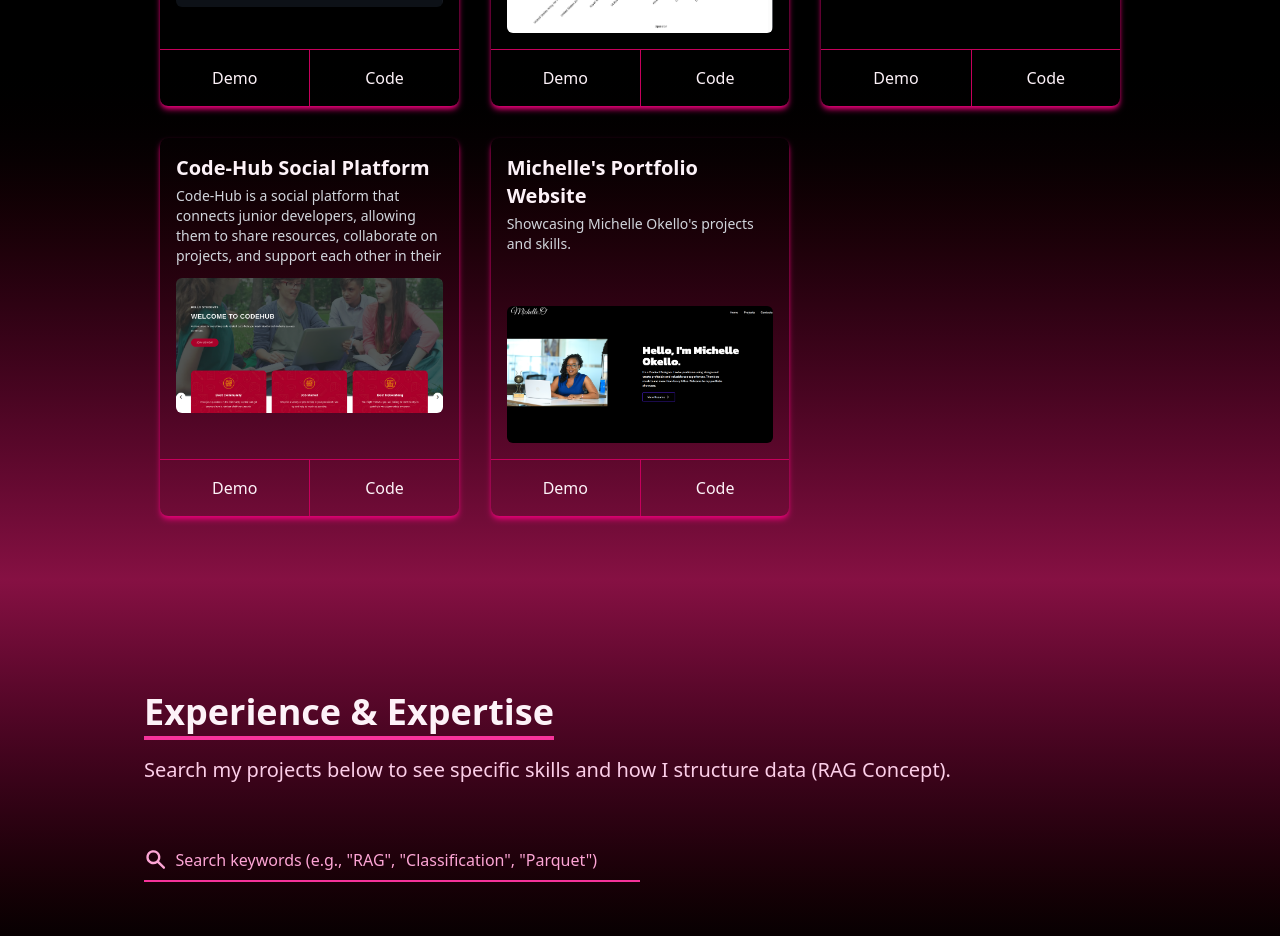
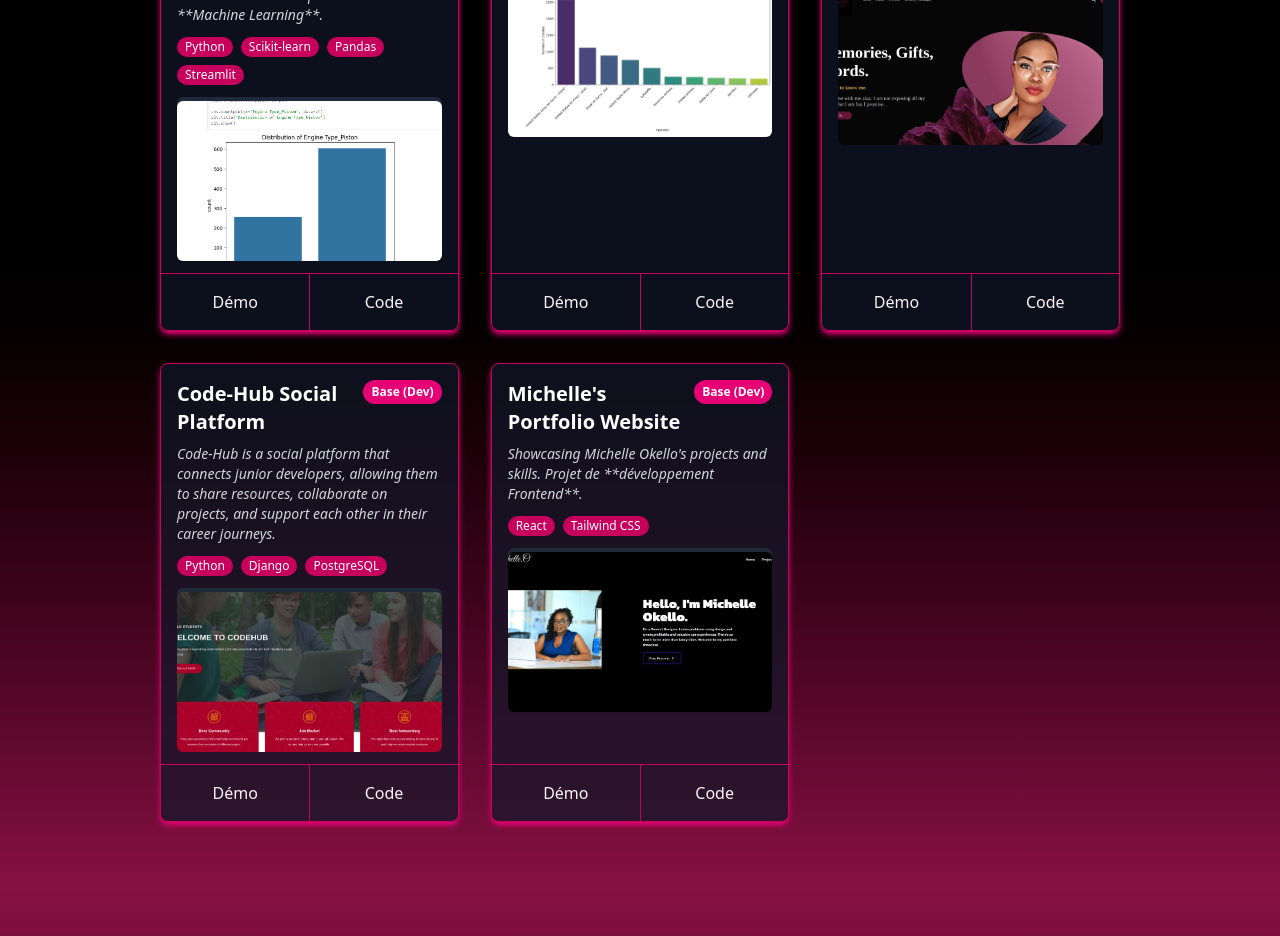
Before and after one commit to Charlotte-Natasha/Digital..Journey, a React (Vite) app: page / in a window 1280 px wide. Shown: the part 1860-2796 px from the top of the page. Built offline with nearby package versions, Linux system fonts and the light colour scheme.

Commit message:
modified portfolio and experience page

```diff
--- a/package.json
+++ b/package.json
@@ -11,6 +11,7 @@
   },
   "dependencies": {
     "@emailjs/browser": "^4.4.1",
+    "@formspree/react": "^3.0.0",
     "@tailwindcss/vite": "^4.1.14",
     "i18next": "^25.6.0",
     "i18next-browser-languagedetector": "^8.2.0",
@@ -39,6 +40,6 @@
     "vite-tsconfig-paths": "^5.1.4"
   },
   "engines": {
-  "node": "24x"
+    "node": "24x"
+  }
 }
-}
--- a/src/components/Contact.jsx
+++ b/src/components/Contact.jsx
@@ -1,7 +1,5 @@
 import React from "react";
 import { useTranslation } from "react-i18next";
-// Removed: import emailjs from "@emailjs/browser";
-// Removed: import { useRef, useState } from "react";
 
 const Contact = () => {
   const { t } = useTranslation();
--- a/src/components/Experience.jsx
+++ b/src/components/Experience.jsx
@@ -1,94 +1,135 @@
-import React, { useState } from 'react';
-import { HiSearch, HiOutlineDocumentText } from 'react-icons/hi';
-// 👇 Import the structured project data
-import { projectsData } from '../data/projectData.jsx';
+import React from 'react';
 
-// This helper component will show the Schema when the user clicks the button
-const SchemaModal = ({ schema }) => (
-    <div className="mt-4 p-3 bg-gray-900 border border-pink-700 rounded-lg text-xs text-pink-200">
-        <p className="font-bold mb-1 underline">Conceptual Data Schema (Apache Format):</p>
-        {schema.map((item, index) => (
-            <p key={index} className="pl-2">
-                - {item.field}: **{item.type}** (Encoding: {item.format})
-            </p>
-        ))}
-    </div>
-);
+const skillsData = [
+    {
+        category: "DATA SCIENCE & PROG.",
+        items: ["Python (Scikit-learn, Pandas, Plotly)", "Machine Learning/NLP", "Analyse de données"]
+    },
+    {
+        category: "DÉVELOPPEMENT & OUTILS",
+        items: ["React/Vite, Node.js", "Django/Flask, SQL", "Firebase/Google Cloud"]
+    },
+    {
+        category: "COMPÉTENCES TRANSFÉRABLES",
+        items: ["Rigueur Analytique", "Gestion de Projet (Agile)", "Esprit Critique"]
+    }
+];
 
+// Séparation des données pour deux sections distinctes
+const aviationExperience = [
+    {
+        company: "BlueBird Aviation",
+        duration: "Mars ‘19 à Juin ‘21",
+        title: "Technicienne Aéronautique",
+        location: "Aéroport Wilson, Nairobi",
+        tasks: [
+            "Application stricte des procédures de maintenance et des réglementations (DGAC).",
+            "Participation aux formations de sécurité et de maintenance.",
+            "Inspections pré-vol et structurales (fuselage, ailes, moteurs).",
+        ]
+    },
+    {
+        company: "East African Air Charters",
+        duration: "Janvier à Mars ‘17",
+        title: "Stage (Internship)",
+        location: "Aéroport Wilson, Nairobi",
+        tasks: [
+            "Maintenance curative, corrective et préventive (roues/freins) sur Cessna et Piper.",
+            "Contrôle, test et diagnostic des équipements embarqués.",
+            "Exécution des interventions selon la documentation technique (CMM).",
+        ]
+    },
+];
 
+const extraProfessionalActivities = [
+    {
+        company: "Cajigo",
+        duration: "Juillet ‘23 - Jan ’25",
+        title: "Responsable des médias sociaux",
+        location: "En ligne (UK)",
+        tasks: [
+            "Automatisation de la planification de contenu pour l'efficacité opérationnelle.",
+            "Rédaction et structuration de contenu LinkedIn ciblé (renforcement des compétences de reporting).",
+        ]
+    },
+    {
+        company: "GG Care",
+        duration: "Août ‘23 - Déc ‘23",
+        title: "Développeur Backend Junior",
+        location: "En ligne (UK)",
+        tasks: [
+            "Développement d'interactions vocales pour IHM intuitives et critiques.",
+            "Gestion d'états d'interface en temps réel pour des retours utilisateurs fiables (analogie cockpit).",
+        ]
+    },
+];
+
+// Le composant Experience utilise désormais les deux listes séparées.
 const Experience = () => {
-    const [searchTerm, setSearchTerm] = useState('');
-    const [activeSchemaId, setActiveSchemaId] = useState(null);
 
-    // RAG/Retrieval Simulation Logic
-    const filteredProjects = projectsData.filter(project => {
-        if (searchTerm === '') return true;
-        const query = searchTerm.toLowerCase();
+    // Fonction utilitaire pour rendre les blocs d'expérience
+    const renderExperienceBlocks = (data) => (
+        <div className='space-y-12'>
+            {data.map((job, index) => (
+                <div key={index} className='p-6 rounded-xl bg-pink-900/40 border border-pink-700 shadow-xl transition-all duration-300 hover:border-pink-500'>
+                    <div className='flex justify-between items-start flex-wrap mb-2'>
+                        <h3 className='text-2xl font-bold text-white'>{job.company}</h3>
+                        <p className='text-md font-medium text-pink-300 italic'>{job.duration}</p>
+                    </div>
 
-        // Search across title and 'vector_tags' (keywords)
-        return project.title.toLowerCase().includes(query) ||
-                project.keywords.some(tag => tag.toLowerCase().includes(query));
-    });
+                    <div className='text-pink-200 mb-4'>
+                        <p className='font-semibold'>{job.title}</p>
+                        <p className='text-sm italic'>{job.location}</p>
+                    </div>
+
+                    <ul className='list-disc pl-5 space-y-2 text-gray-300'>
+                        {job.tasks.map((task, i) => (
+                            <li key={i} className='text-base'>{task}</li>
+                        ))}
+                    </ul>
+                </div>
+            ))}
+        </div>
+    );
 
     return (
-        <div name='experience' className='w-full pt-24 pb-24 bg-gradient-to-b to-black via-black from-pink-900 text-pink-50'>
+        <div name='experience' className='w-full min-h-screen pt-24 pb-24 bg-gradient-to-b to-black via-black from-pink-900 text-pink-50'>
             <div className='max-w-screen-lg p-4 mx-auto flex flex-col justify-center w-full'>
 
                 {/* Section Header */}
                 <div className='pb-8'>
-                    <p className='text-4xl font-bold inline border-b-4 border-pink-500'>Experience & Expertise</p>
+                    <p className='text-4xl font-bold inline border-b-4 border-pink-500'>Compétences & Expérience</p>
                     <p className='py-6 text-xl text-pink-200'>
-                        Search my projects below to see specific skills and how I structure data (RAG Concept).
+                        Aperçu de mon expertise technique et de mon parcours professionnel.
                     </p>
                 </div>
 
-                {/* 🎯 Skill Retrieval Search Bar (RAG Simulation) */}
-                <div className='flex items-center w-full md:w-1/2 mb-10 border-b-2 border-pink-500'>
-                    <HiSearch size={25} className='text-pink-300 mr-2' />
-                    <input
-                        type='text'
-                        placeholder='Search keywords (e.g., "RAG", "Classification", "Parquet")'
-                        value={searchTerm}
-                        onChange={(e) => setSearchTerm(e.target.value)}
-                        className='bg-transparent border-none w-full text-pink-100 placeholder-pink-300 focus:outline-none py-2'
-                    />
+                {/* --- 1. SKILLS SECTION (COMPÉTENCES) --- */}
+                <h2 className='text-3xl font-semibold text-white mb-6 border-l-4 border-pink-500 pl-3'>Compétences Clés</h2>
+                <div className='grid md:grid-cols-3 gap-8 mb-16'>
+                    {skillsData.map((section, index) => (
+                        <div key={index} className='p-6 rounded-xl bg-pink-900/40 border border-pink-700 shadow-lg'>
+                            <h3 className='text-lg font-bold text-pink-300 mb-4 uppercase tracking-wider'>{section.category}</h3>
+                            <ul className='space-y-2'>
+                                {section.items.map((item, i) => (
+                                    <li key={i} className='flex items-start text-gray-200 text-base'>
+                                        <span className='text-pink-500 mr-2'>&#9733;</span> {/* Star icon for bullet */}
+                                        {item}
+                                    </li>
+                                ))}
+                            </ul>
+                        </div>
+                    ))}
                 </div>
 
-                {/* PROJECT CARDS - Displaying filtered results */}
-                <div className='grid grid-cols-1 md:grid-cols-2 gap-8 py-8'>
-                    {filteredProjects.map((project) => (
-                        <div key={project.id} className='shadow-xl p-6 rounded-xl bg-pink-900/40 border border-pink-700 hover:border-pink-500 duration-300'>
+                {/* --- 2. PROFESSIONAL EXPERIENCE SECTION (EXPÉRIENCE PROFESSIONNELLE) --- */}
+                <h2 className='text-3xl font-semibold text-white mb-6 border-l-4 border-pink-500 pl-3'>Expérience Professionnelle - Hors Tech</h2>
+                {renderExperienceBlocks(aviationExperience)}
 
-                            <h3 className='text-2xl font-bold text-white mb-2'>{project.title}</h3>
-                            <p className='text-pink-200 mb-4 italic'>{project.subtitle}</p>
-                            <p className='text-gray-300 mb-4'>{project.description}</p>
+                {/* --- 3. EXTRA-PROFESSIONAL ACTIVITIES SECTION (ACTIVITÉS EXTRA-PROFESSIONNELLES) --- */}
+                <h2 className='text-3xl font-semibold text-white mt-12 mb-6 border-l-4 border-pink-500 pl-3'>Activites Extra-Professionnelle - Tech</h2>
+                {renderExperienceBlocks(extraProfessionalActivities)}
 
-                            <div className='flex flex-wrap gap-2 text-sm mb-4'>
-                                {project.keywords.map((tag, index) => (
-                                    <span key={index} className='px-3 py-1 bg-pink-600 rounded-full text-xs text-white'>
-                                        {tag}
-                                    </span>
-                                ))}
-                            </div>
-
-                            {/* 🎯 Schema/Apache Concept Button */}
-                            <button
-                                onClick={() => setActiveSchemaId(project.id === activeSchemaId ? null : project.id)}
-                                className='flex items-center text-sm font-semibold text-pink-300 hover:text-white transition-colors duration-200'
-                            >
-                                <HiOutlineDocumentText size={18} className='mr-1' />
-                                View Data Schema Concept
-                            </button>
-
-                            {/* Schema Modal Display */}
-                            {activeSchemaId === project.id && <SchemaModal schema={project.input_data_schema} />}
-                        </div>
-                    ))}
-
-                    {filteredProjects.length === 0 && (
-                        <p className="text-pink-300 text-lg">No projects match your current search query. Try keywords like 'RAG' or 'Python'.</p>
-                    )}
-                </div>
             </div>
         </div>
     );
--- a/src/components/Home.jsx
+++ b/src/components/Home.jsx
@@ -31,7 +31,7 @@ const Home = () => {
               </h2>
               <p className="text-pink-50 text-sm sm:text-base leading-relaxed">
                 I am a <b className="text-pink-100">BAC+3 student in AI and Data Science</b> at EPSI Montpellier.
-                Currently pursuing an <b className="text-pink-100">apprenticeship (2 weeks in/2 weeks school)</b>,
+                Currently pursuing an <b className="text-pink-100">apprenticeship (1 week in school/3 weeks school at the company)</b>,
                 I am dedicated to developing solid competencies in <b className="text-pink-100">data analysis</b>,
                 intelligent automation, and <b className="text-pink-100">model deployment</b> to contribute to
                 high-impact technological projects.
--- a/src/components/Portfolio.jsx
+++ b/src/components/Portfolio.jsx
@@ -3,16 +3,66 @@ import three from "../assets/portfolio/three.png";
 import mitch from "../assets/portfolio/mitch.png";
 import code from "../assets/portfolio/co.png";
 import crash from "../assets/portfolio/crashes.png";
-import perfomance from "../assets/portfolio/perfomance.png";
+import piston from "../assets/portfolio/piston.png";
+
+// --- DATA PROCESSING / FEATURE ENGINEERING FOR PORTFOLIO ---
+/**
+ * Prépare la pile technologique pour l'analyse (transforme les chaînes en tableaux).
+ * @param {Array | string} stack - La pile technologique.
+ * @returns {Array} La pile technologique comme tableau de chaînes.
+ */
+const normalizeTechStack = (stack) => {
+    if (Array.isArray(stack)) return stack;
+    if (typeof stack === 'string') {
+        return stack.split(/, /).map(s => s.trim());
+    }
+    return [];
+};
+
+/**
+ * Simule un pipeline de traitement de données pour les projets.
+ * Analyse le teaser et la pile technologique pour assigner un score de pertinence IA/ML.
+ */
+const processProjectData = (data) => {
+    return data.map(project => {
+        let level = 'Base (Dev)';
+        let color = 'bg-pink-600';
+
+        // Normalisation de la pile tech pour l'analyse
+        const techStackArray = normalizeTechStack(project.techStack);
+
+        // Combinaison et conversion en minuscules pour l'analyse
+        const content = project.teaser.toLowerCase() + ' ' + techStackArray.join(' ').toLowerCase();
+
+        // Logique d'attribution de pertinence
+        if (content.includes('machine learning') || content.includes('nlp') || content.includes('prediction') || content.includes('scikit-learn')) {
+            level = 'Élevée (AI/ML)';
+            color = 'bg-green-600';
+        } else if (content.includes('data cleaning') || content.includes('visualization') || content.includes('analysis') || content.includes('three.js')) {
+            level = 'Moyenne (Analyse/3D)';
+            color = 'bg-yellow-600';
+        }
+
+        return {
+            ...project,
+            techStack: techStackArray, // Utilise le tableau normalisé
+            relevanceLevel: level,
+            relevanceColor: color,
+        };
+    });
+};
+// -------------------------------------------------------------------
 
 const Portfolio = () => {
-  const portfolios = [
+
+    // Données brutes des projets
+    const rawPortfolios = [
         {
             id: 1,
-      src: perfomance,
+            src: piston,
             title: "Aircraft Performance and Engine Type Prediction ",
             teaser:
-        "Involves data cleaning, feature selection (Lasso, Mutual Info), model training (Linear, Logistic Regression), evaluation (RMSE, R2, Accuracy, F1), and cross-validation.",
+                "Involves data cleaning, feature selection (Lasso, Mutual Info), model training (Linear, Logistic Regression), evaluation (RMSE, R2, Accuracy, F1), and cross-validation. Forte composante de **Machine Learning**.",
             techStack: ["Python", "Scikit-learn", "Pandas", "Streamlit"],
             href: "https://colab.research.google.com/drive/1wDw6D7rXknG1pwsmiBI9JRVGiH6qlBwD#scrollTo=57bc788d",
             code: "https://github.com/Charlotte-Natasha/Airplane-Performance-and-Engine-Type-Prediction-Model",
@@ -22,7 +72,7 @@ const Portfolio = () => {
             src: crash,
             title: "Aircraft Crash Data Analysis",
             teaser:
-        "Project showcases data wrangling, interactive visualization, and clustering skills.",
+                "Project showcases data wrangling, interactive visualization, and clustering skills. Compétences en **Data Analysis** mises en avant.",
             techStack: ["Python", "Scikit-learn", "Pandas", "Streamlit"],
             href: "https://code--hub.herokuapp.com/",
             code: "https://github.com/Charlotte-Natasha/Aircraft-Crash-Data",
@@ -31,7 +81,7 @@ const Portfolio = () => {
             id: 3,
             src: three,
             title: "3D Birthday Portfolio Site",
-      teaser: "Interactive portfolio using Three.js and Vite.",
+            teaser: "Interactive portfolio using Three.js and Vite. Projet de **développement web 3D**.",
             techStack: ["React", "Three.js", "Vite"],
             href: "https://3d-birthday-site.netlify.app/",
             code: "https://github.com/Charlotte-Natasha/3D-portfolio",
@@ -41,7 +91,7 @@ const Portfolio = () => {
             src: code,
             title: "Code-Hub Social Platform",
             teaser: "Code-Hub is a social platform that connects junior developers, allowing them to share resources, collaborate on projects, and support each other in their career journeys.",
-      techStack: "Python, Django, PostgreSQL",
+            techStack: "Python, Django, PostgreSQL", // Sera normalisé
             href: "https://code--hub.herokuapp.com/",
             code: "https://github.com/Charlotte-Natasha/CodeHub",
         },
@@ -49,12 +99,16 @@ const Portfolio = () => {
             id: 5,
             src: mitch,
             title: "Michelle's Portfolio Website",
-      teaser: "Showcasing Michelle Okello's projects and skills.",
-      techStack: "React, Tailwind CSS",
+            teaser: "Showcasing Michelle Okello's projects and skills. Projet de **développement Frontend**.",
+            techStack: "React, Tailwind CSS", // Sera normalisé
             href: "https://michelleokello.netlify.app/",
             code: "https://github.com/Charlotte-Natasha/Mitch-Journey",
         },
     ];
+
+    // Traitement des données par le pipeline simulé
+    const processedPortfolios = processProjectData(rawPortfolios);
+
 
     return (
         <div
@@ -64,32 +118,49 @@ const Portfolio = () => {
         >
             <div className="max-w-screen-lg mx-auto flex flex-col justify-center w-full h-full px-4 md:px-6 lg:px-8">
                 <div className="pb-6 md:pb-8">
-          <p className="text-3xl md:text-4xl font-bold inline border-b-4 border-pink-900 mb-4 md:mb-6">
-            Portfolio
+                    <p className="text-3xl md:text-4xl font-bold inline border-b-4 border-pink-500 mb-4 md:mb-6">
+                        Portfolio de Projets IA & Tech
                     </p>
-          <p className="py-6">Check out some of my projects</p>
+                    <p className="py-6 text-pink-200">
+                        Découvrez mes réalisations. Le **Score de Pertinence IA** (simulé) est affiché pour mettre en lumière les projets les plus techniques.
+                    </p>
                 </div>
                 <div className="grid sm:grid-cols-2 md:grid-cols-3 gap-8 px-12 sm:px-0">
-          {portfolios.map(({ id, src, title, teaser, techStack, href, code }) => (
+                    {processedPortfolios.map(({ id, src, title, teaser, techStack, href, code, relevanceLevel, relevanceColor }) => (
                         <div
                             key={id}
-        // Uniform height management
-        className="shadow-md shadow-pink-600 rounded-lg flex flex-col h-full"
+                            className="shadow-md shadow-pink-600 rounded-lg flex flex-col h-full bg-gray-900/70 border border-pink-700 hover:border-green-500 duration-300 transform hover:scale-[1.02]"
                         >
                             {/* === CONTENT WRAPPER: Takes all space above buttons === */}
                             <div className="p-4 flex-grow">
-            <h3 className="text-xl font-semibold mb-1">{title}</h3>
+                                <div className="flex justify-between items-start mb-2">
+                                    <h3 className="text-xl font-semibold text-white">{title}</h3>
+                                    {/* Score de Pertinence IA Visible */}
+                                    <span
+                                        className={`flex-shrink-0 ml-3 px-2 py-1 text-xs font-bold rounded-full text-white ${relevanceColor}`}
+                                    >
+                                        {relevanceLevel}
+                                    </span>
+                                </div>
 
                                 {/* 🎯 Teaser/Tech Stack Wrapper: Limited Height & Overflow hidden */}
-            <div className="h-20 mb-3 overflow-hidden">
-                <p className="text-sm text-gray-300">{teaser}</p>
+                                <div className="mb-3">
+                                    <p className="text-sm text-gray-300 italic">{teaser}</p>
 
-                <div className="flex flex-wrap gap-2 mt-2">
-                    {/* ... techStack mapping ... */}
+                                    <div className="flex flex-wrap gap-2 mt-3">
+                                        {Array.isArray(techStack) && techStack.map((tech, i) => (
+                                            <span key={i} className="px-2 py-0.5 text-xs bg-pink-700 rounded-full text-white font-medium">
+                                                {tech}
+                                            </span>
+                                        ))}
                                     </div>
                                 </div>
 
-            <img src={src} alt={title} className="rounded-md duration-200 hover:scale-105" />
+                                {/* Image Placeholder */}
+                                <div className="w-full h-40 bg-gray-800 flex items-center justify-center rounded-md mt-2">
+                                    <img
+                                      src={src} alt={title} className="w-full h-40 object-cover rounded-md mt-2" />
+                                </div>
                             </div>
 
                             {/* === BUTTONS: Pushed to the very bottom === */}
@@ -97,16 +168,16 @@ const Portfolio = () => {
                                 <a
                                     href={href}
                                     target="_blank"
-                rel="noopener noreferrer" // Added
-                className="w-1/2 p-4 text-center duration-200 hover:scale-105 hover:bg-pink-700/20"
+                                    rel="noopener noreferrer"
+                                    className="w-1/2 p-4 text-center duration-200 hover:scale-[1.03] hover:bg-pink-700/20 font-medium"
                                 >
-                Demo
+                                    Démo
                                 </a>
                                 <a
                                     href={code}
                                     target="_blank"
-                rel="noopener noreferrer" // Added
-                className="w-1/2 p-4 text-center duration-200 hover:scale-105 hover:bg-pink-700/20 border-l border-pink-700"
+                                    rel="noopener noreferrer"
+                                    className="w-1/2 p-4 text-center duration-200 hover:scale-[1.03] hover:bg-pink-700/20 border-l border-pink-700 font-medium"
                                 >
                                     Code
                                 </a>
```
Also changed, not shown: src/assets/portfolio/piston.png (added), 1 other file (tests, documents, lock files or other folders). Lines whose indentation alone changed are shown as unchanged.
